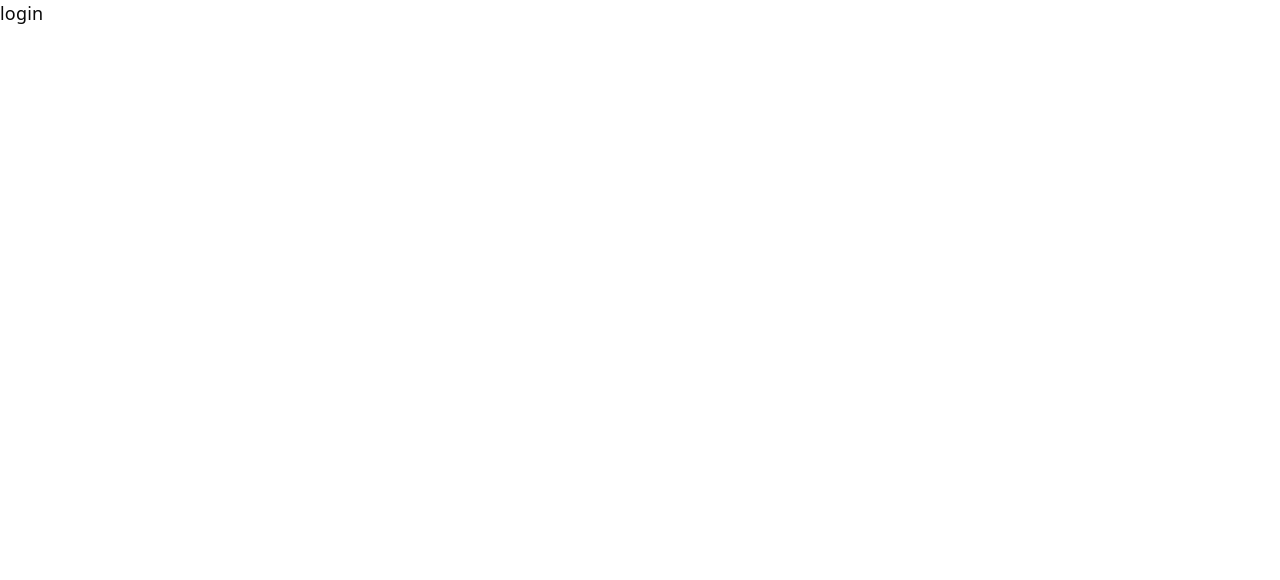
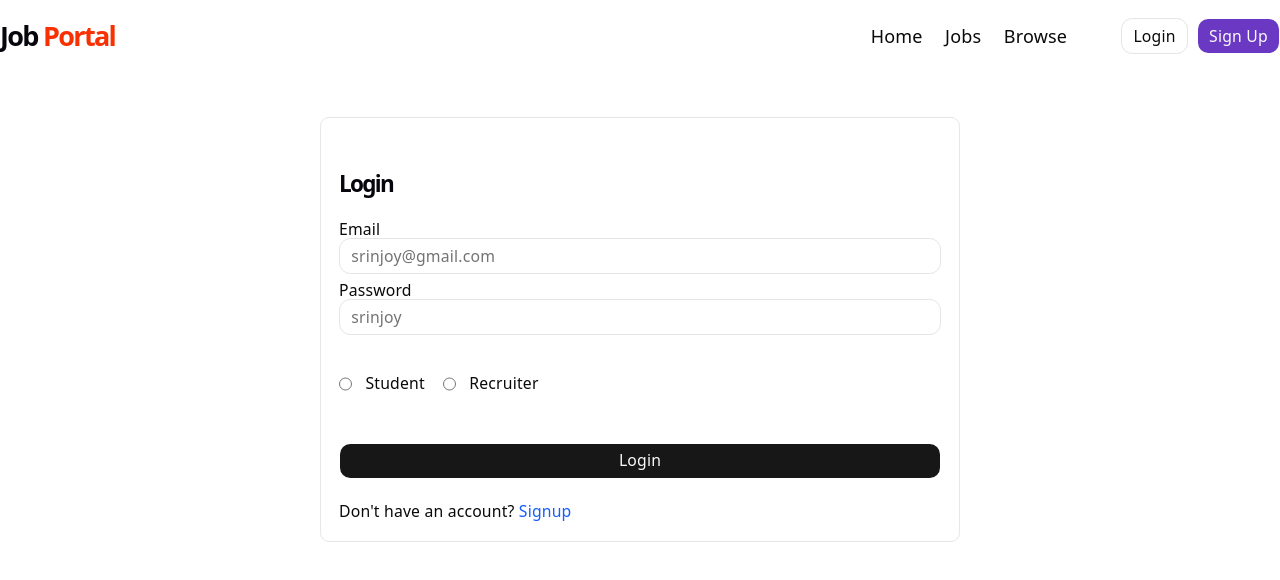
Before and after one commit to Srinjoy-dev/job-portal, a React app in the folder frontend/: page /login in a window 1280 px wide. Shown: the top 580 px of the page. Built offline with nearby package versions, Linux system fonts and the light colour scheme; the HTML template or start-up script is replaced by a standard one.

Commit message:
Did work on login page

```diff
--- a/frontend/src/components/auth/Login.jsx
+++ b/frontend/src/components/auth/Login.jsx
@@ -1,9 +1,59 @@
-import React from 'react'
+import React from "react";
+import Navbar from "../shared/Navbar";
+import { Label } from "../ui/label";
+import { Input } from "../ui/input";
+import { RadioGroup, RadioGroupItem } from "../ui/radio-group";
+import { Button } from "../ui/button";
+import { Link } from "react-router-dom";
 
-const login = () => {
+const Login = () => {
   return (
-    <div>login</div>
-  )
-}
+    <div>
+      <Navbar />
+      <div className="flex items-center justify-center max-w-7xl mx-auto">
+        <form
+          action=""
+          className="w-1/2 border border-gray-200 rounded-md p-4 my-10"
+        >
+          <h1 className="font-bold text-xl mb-5">Login</h1>
+          <div className="my-2">
+            <Label>Email</Label>
+            <Input type="email" placeholder="srinjoy@gmail.com" />
+          </div>
+          <div className="my-2">
+            <Label>Password</Label>
+            <Input type="password" placeholder="srinjoy" />
+          </div>
+          <div className="flex items-center justify-between">
+            <RadioGroup className="flex items-center gap-4 my-5">
+              <div className="flex items-center gap-3">
+                <Input
+                  type="radio"
+                  name="role"
+                  value="student"
+                  className="cursor-pointer"
+                />
+                <Label htmlFor="r1">Student</Label>
+              </div>
+              <div className="flex items-center gap-3">
+                <Input
+                  type="radio"
+                  name="role"
+                  value="recruiter"
+                  className="cursor-pointer"
+                />
+                <Label htmlFor="r2">Recruiter</Label>
+              </div>
+            </RadioGroup>
+          </div>
+          <Button type="submit" className="w-full my-4">
+            Login
+          </Button>
+          <span className="text-sm">Don't have an account? <Link to="/signup" className='text-blue-600'>Signup</Link></span>
+        </form>
+      </div>
+    </div>
+  );
+};
 
-export default login
+export default Login;
--- a/frontend/src/components/auth/Signup.jsx
+++ b/frontend/src/components/auth/Signup.jsx
@@ -2,7 +2,7 @@
 import Navbar from "../shared/Navbar";
 import { Label } from "../ui/label";
 import { Input } from "../ui/input";
-import { RadioGroup, RadioGroupItem } from "../ui/radio-group";
+import { RadioGroup } from "../ui/radio-group";
 import { Button } from "../ui/button";
 import { Link } from "react-router-dom";
 
@@ -61,7 +61,7 @@
           <Button type="submit" className="w-full my-4">
             Signup
           </Button>
-          <span>Already have an account? <Link to="/login" className='text-blue-600'>Login</Link></span>
+          <span className="text-sm">Already have an account? <Link to="/login" className='text-blue-600'>Login</Link></span>
         </form>
       </div>
     </div>
```
